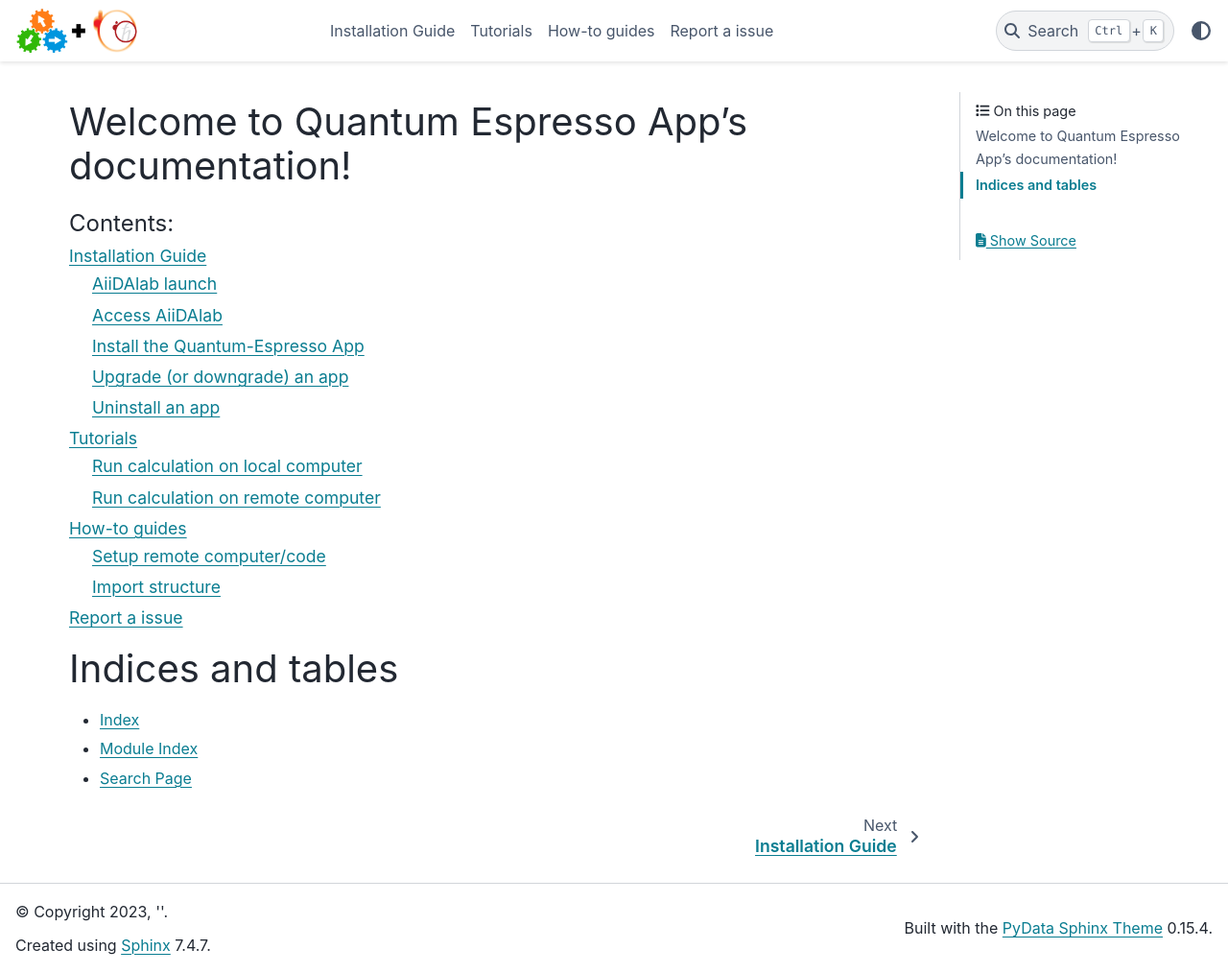
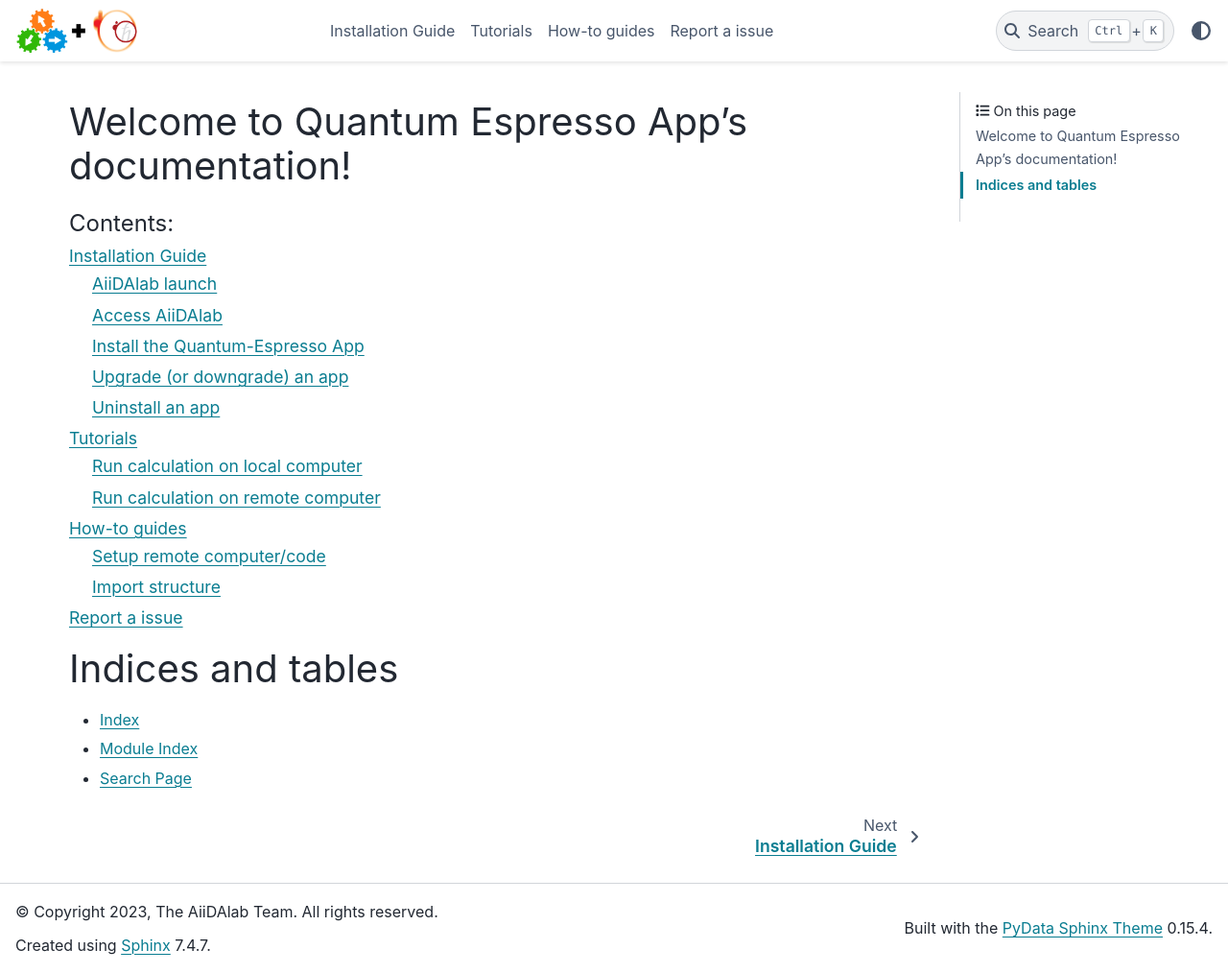
Before and after one commit to aiidalab/aiidalab-qe, a Sphinx documentation site: the page built from docs/source/index.rst, in a window 1280 px wide and 1014 px high. Shown: the whole window at 96% size. Built offline with Sphinx 7.4.7 and the PyData theme 0.15.4, drawn with Linux system fonts in a browser that asks for light colours; some of the changed lines change nothing that is shown.

Commit message:
Match config to aiidalab

```diff
--- a/docs/source/conf.py
+++ b/docs/source/conf.py
@@ -12,14 +12,32 @@
 #
 # import os
 # import sys
+import time
 # sys.path.insert(0, os.path.abspath('.'))
 
 
 # -- Project information -----------------------------------------------------
 
 project = 'Quantum Espresso App'
-copyright = "2023, ''"
-author = "''"
+copyright_first_year = "2023"
+copyright_owners = "The AiiDAlab Team"
+
+current_year = str(time.localtime().tm_year)
+copyright_year_string = (
+    current_year
+    if current_year == copyright_first_year
+    else f"{copyright_first_year}-{current_year}"
+)
+copyright = "{}, {}. All rights reserved".format(
+    copyright_year_string, copyright_owners
+)
+
+# If true, sectionauthor and moduleauthor directives will be shown in the
+# output. They are ignored by default.
+show_authors = True
+
+# The name of the Pygments (syntax highlighting) style to use.
+pygments_style = "sphinx"
 
 
 # -- General configuration ---------------------------------------------------
@@ -36,6 +54,13 @@
 
 # Add any paths that contain templates here, relative to this directory.
 templates_path = ['_templates']
+
+# The suffix of source filenames.
+source_suffix = ".rst"
+
+# The master toctree document.
+# ~ master_doc = 'index'
+master_doc = "index"
 
 # List of patterns, relative to source directory, that match files and
 # directories to ignore when looking for source files.
@@ -58,3 +83,6 @@
 # relative to this directory. They are copied after the builtin static files,
 # so a file named "default.css" will overwrite the builtin "default.css".
 html_static_path = ['_static']
+
+# If true, links to the reST sources are added to the pages.
+html_show_sourcelink = False
```
